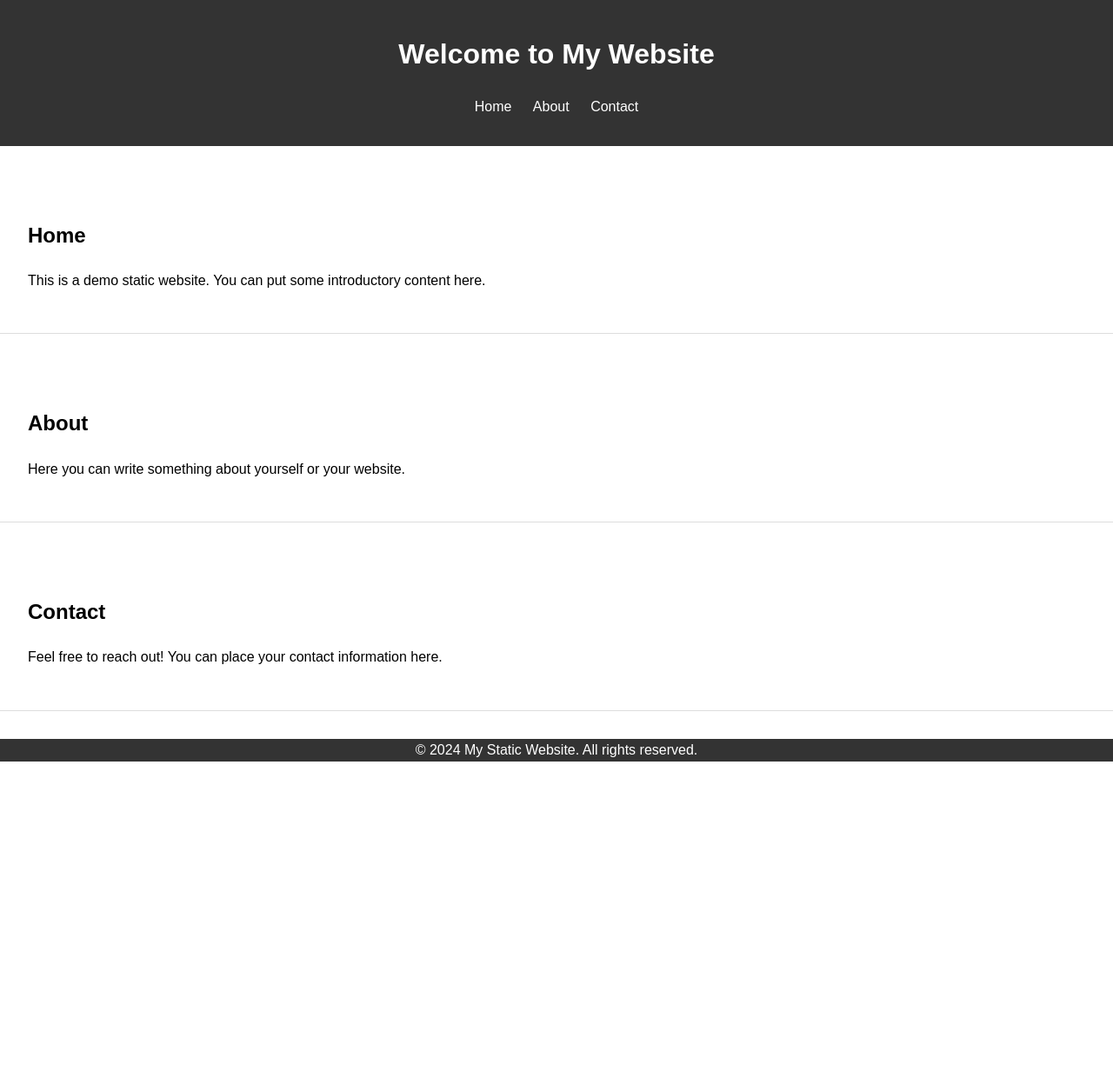
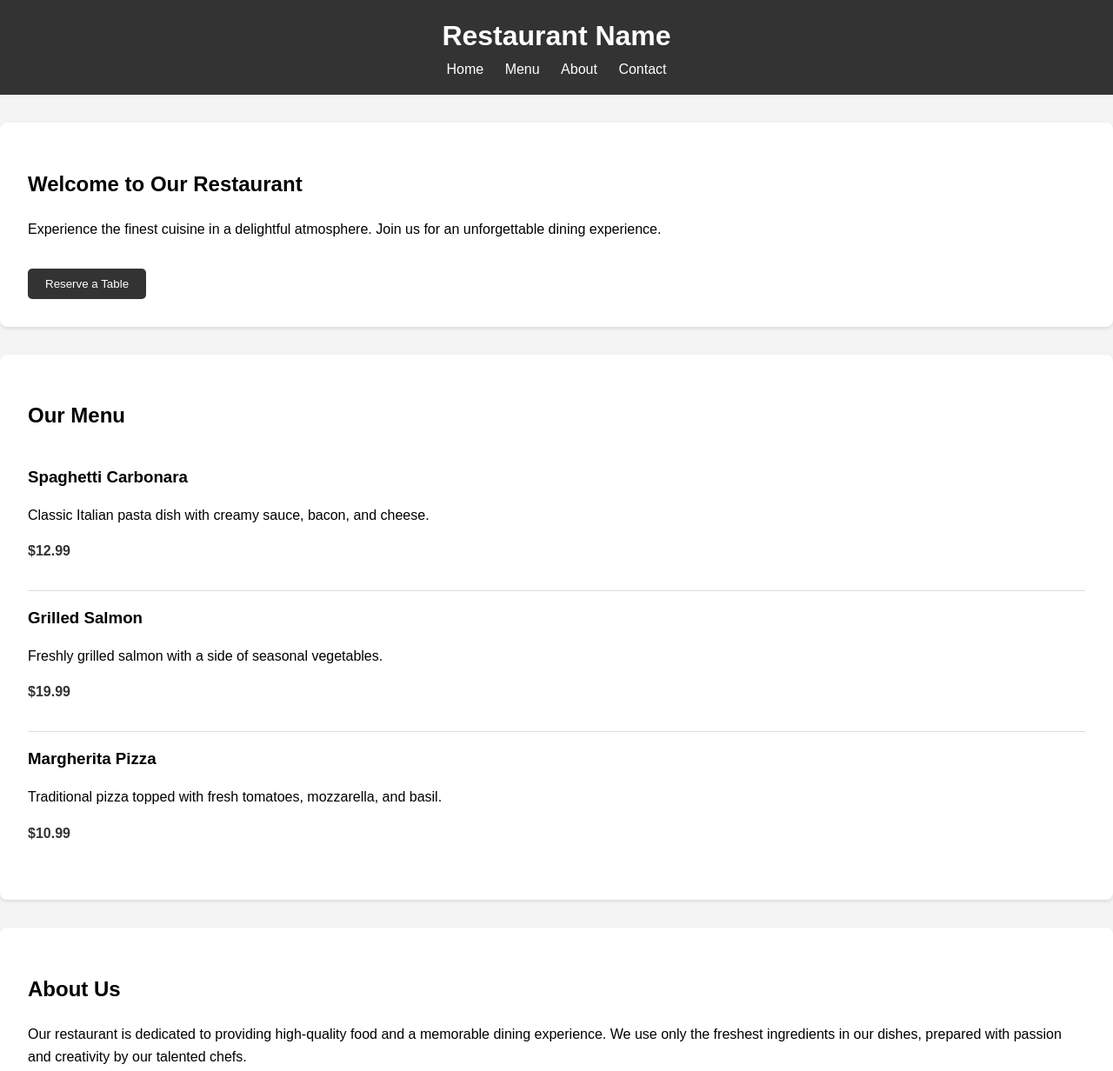
Before and after one commit to dhanu01m/cloudcomputing.github.io, a plain HTML site: page index.html in a window 1280 px wide. Shown: the top 1232 px of the page at 87% size. Before the commit the page ends 892 px from the top, so only its background shows below. Drawn offline with Linux system fonts and the light colour scheme.

Commit message:
made new changes

```diff
--- a/index.html
+++ b/index.html
@@ -3,15 +3,16 @@
 <head>
     <meta charset="UTF-8">
     <meta name="viewport" content="width=device-width, initial-scale=1.0">
-    <title>My Static Website</title>
+    <title>Restaurant Name</title>
     <link rel="stylesheet" href="styles.css">
 </head>
 <body>
     <header>
-        <h1>Welcome to My Website</h1>
+        <h1>Restaurant Name</h1>
         <nav>
             <ul>
                 <li><a href="#home">Home</a></li>
+                <li><a href="#menu">Menu</a></li>
                 <li><a href="#about">About</a></li>
                 <li><a href="#contact">Contact</a></li>
             </ul>
@@ -19,22 +20,44 @@
     </header>
 
     <section id="home">
-        <h2>Home</h2>
-        <p>This is a demo static website. You can put some introductory content here.</p>
+        <h2>Welcome to Our Restaurant</h2>
+        <p>Experience the finest cuisine in a delightful atmosphere. Join us for an unforgettable dining experience.</p>
+        <button onclick="showAlert()">Reserve a Table</button>
+    </section>
+
+    <section id="menu">
+        <h2>Our Menu</h2>
+        <div class="menu-item">
+            <h3>Spaghetti Carbonara</h3>
+            <p>Classic Italian pasta dish with creamy sauce, bacon, and cheese.</p>
+            <p class="price">$12.99</p>
+</div>
+        <div class="menu-item">
+            <h3>Grilled Salmon</h3>
+            <p>Freshly grilled salmon with a side of seasonal vegetables.</p>
+            <p class="price">$19.99</p>
+        </div>
+        <div class="menu-item">
+            <h3>Margherita Pizza</h3>
+            <p>Traditional pizza topped with fresh tomatoes, mozzarella, and basil.</p>
+            <p class="price">$10.99</p>
+        </div>
     </section>
 
     <section id="about">
-        <h2>About</h2>
-        <p>Here you can write something about yourself or your website.</p>
+        <h2>About Us</h2>
+        <p>Our restaurant is dedicated to providing high-quality food and a memorable dining experience. We use only the freshest ingredients in our dishes, prepared with passion and creativity by our talented chefs.</p>
     </section>
 
-<section id="contact">
-        <h2>Contact</h2>
-        <p>Feel free to reach out! You can place your contact information here.</p>
+    <section id="contact">
+        <h2>Contact Us</h2>
+        <p>Email: contact@restaurantname.com</p>
+        <p>Phone: +1 (123) 456-7890</p>
+        <p>Address: 123 Foodie Lane, Gourmet City</p>
     </section>
 
     <footer>
-        <p>&copy; 2024 My Static Website. All rights reserved.</p>
+        <p>&copy; 2024 Restaurant Name. All rights reserved.</p>
     </footer>
 
     <script src="script.js"></script>
--- a/script.js
+++ b/script.js
@@ -1,2 +1,3 @@
-// JavaScript can be used for interactive elements, but it's optional in static websites.
-console.log("Welcome to My Static Website!");
+function showAlert() {
+    alert("Table reserved successfully!");
+}
--- a/styles.css
+++ b/styles.css
@@ -3,18 +3,24 @@ body {
     line-height: 1.6;
     margin: 0;
     padding: 0;
+    background-color: #f4f4f4;
 }
 
 header {
-    background: #333;
+    background-color: #333;
     color: #fff;
-    padding: 1rem 0;
     text-align: center;
+    padding: 1rem;
+}
+
+header h1 {
+    margin: 0;
 }
 
 header nav ul {
     list-style: none;
     padding: 0;
+    margin: 0;
 }
 
 header nav ul li {
@@ -30,12 +36,50 @@ header nav ul li a {
 section {
     padding: 2rem;
     margin: 2rem 0;
+    background: #fff;
+    border-radius: 8px;
+    box-shadow: 0 2px 4px rgba(0, 0, 0, 0.1);
+}
+
+.menu-item {
     border-bottom: 1px solid #ddd;
+    padding: 1rem 0;
+}
+
+.menu-item:last-child {
+    border-bottom: none;
+}
+
+.menu-item h3 {
+    margin: 0;
+}
+
+.menu-item .price {
+    color: #333;
+    font-weight: bold;
+}
+
+button {
+    display: inline-block;
+    padding: 10px 20px;
+    margin-top: 1rem;
+    background-color: #333;
+    color: #fff;
+    border: none;
+    border-radius: 5px;
+cursor: pointer;
+}
+
+button:hover {
+    background-color: #555;
 }
 
 footer {
-    background: #333;
+    background-color: #333;
     color: #fff;
     text-align: center;
-    padding: 1rem 0;
+    padding: 1rem;
+    position: relative;
+    bottom: 0;
+    width: 100%;
 }
```
